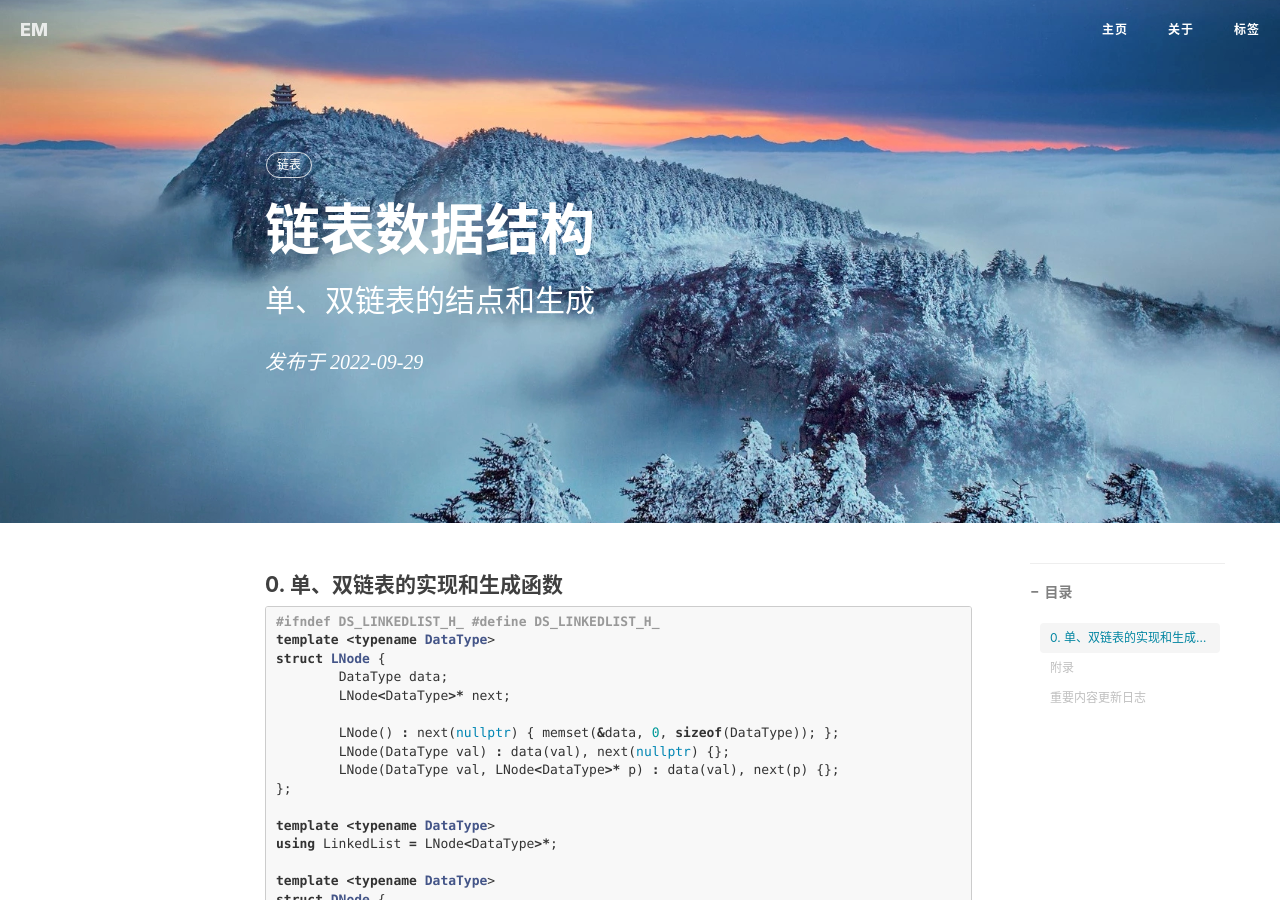
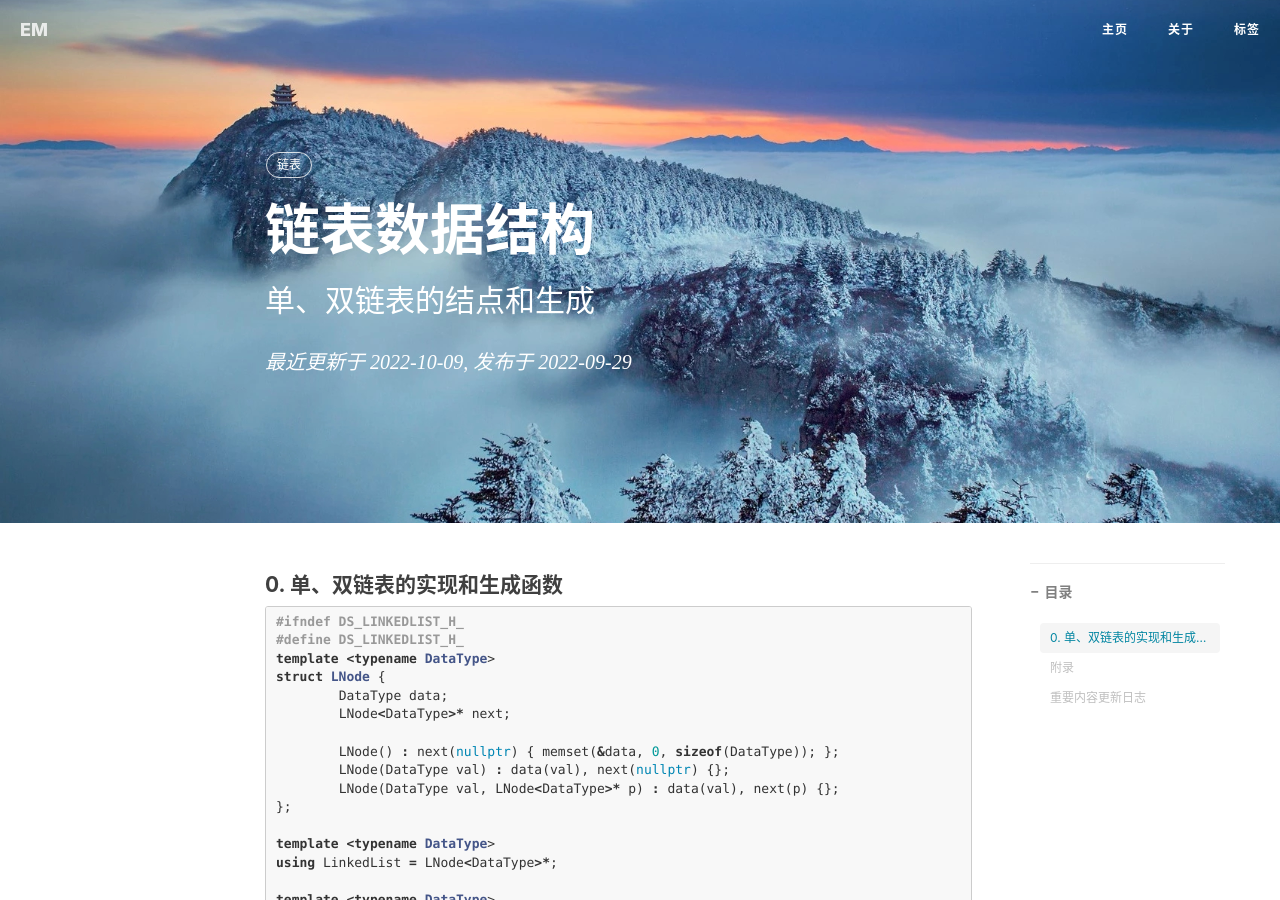
Before and after one commit to Eicmlye/Eicmlye.github.io, a Jekyll site: the page built from _posts/2022-09-29-linked-list.md, in a window 1280 px wide and 900 px high. Built offline with Jekyll 4.4.1, drawn with Linux system fonts in a browser that asks for light colours; nearby versions of some CDN libraries; comment, search, counter and statistics services are not loaded.

Commit message:
minor fix

````diff
--- a/_posts/2022-09-29-linked-list.md
+++ b/_posts/2022-09-29-linked-list.md
@@ -3,7 +3,7 @@
 title:          "链表数据结构"
 subtitle:   	"单、双链表的结点和生成"
 post-date:      2022-09-29
-update-date:
+update-date:    2022-10-09
 author:         "Eicmlye"
 header-img:     "img/em-post/20220929-LinkedList.jpg"
 catalog:        true
@@ -15,6 +15,7 @@
 
 ```cpp
 #ifndef DS_LINKEDLIST_H_
+
 #define DS_LINKEDLIST_H_
 
 template <typename DataType>
````
Also changed, not shown: _posts/2022-08-16-tree-algo.md (+6 -1 lines), _posts/2022-08-28-tree-thread.md (+11 -1 lines), _posts/2022-09-01-tree-binarysearchtree.md (+2 -1 lines), _posts/2022-10-07-avl-algo.md (+1 -0 lines).
